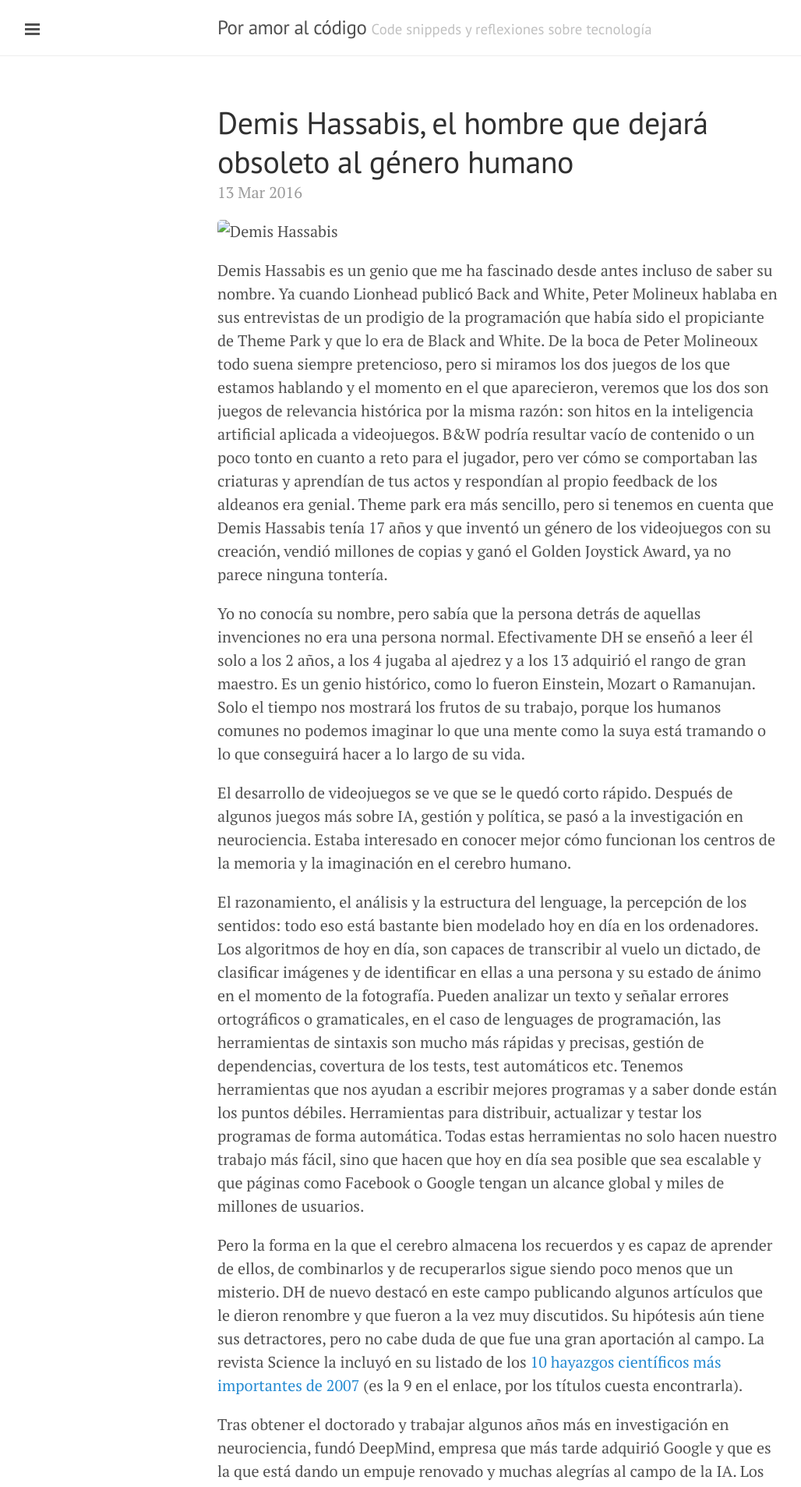
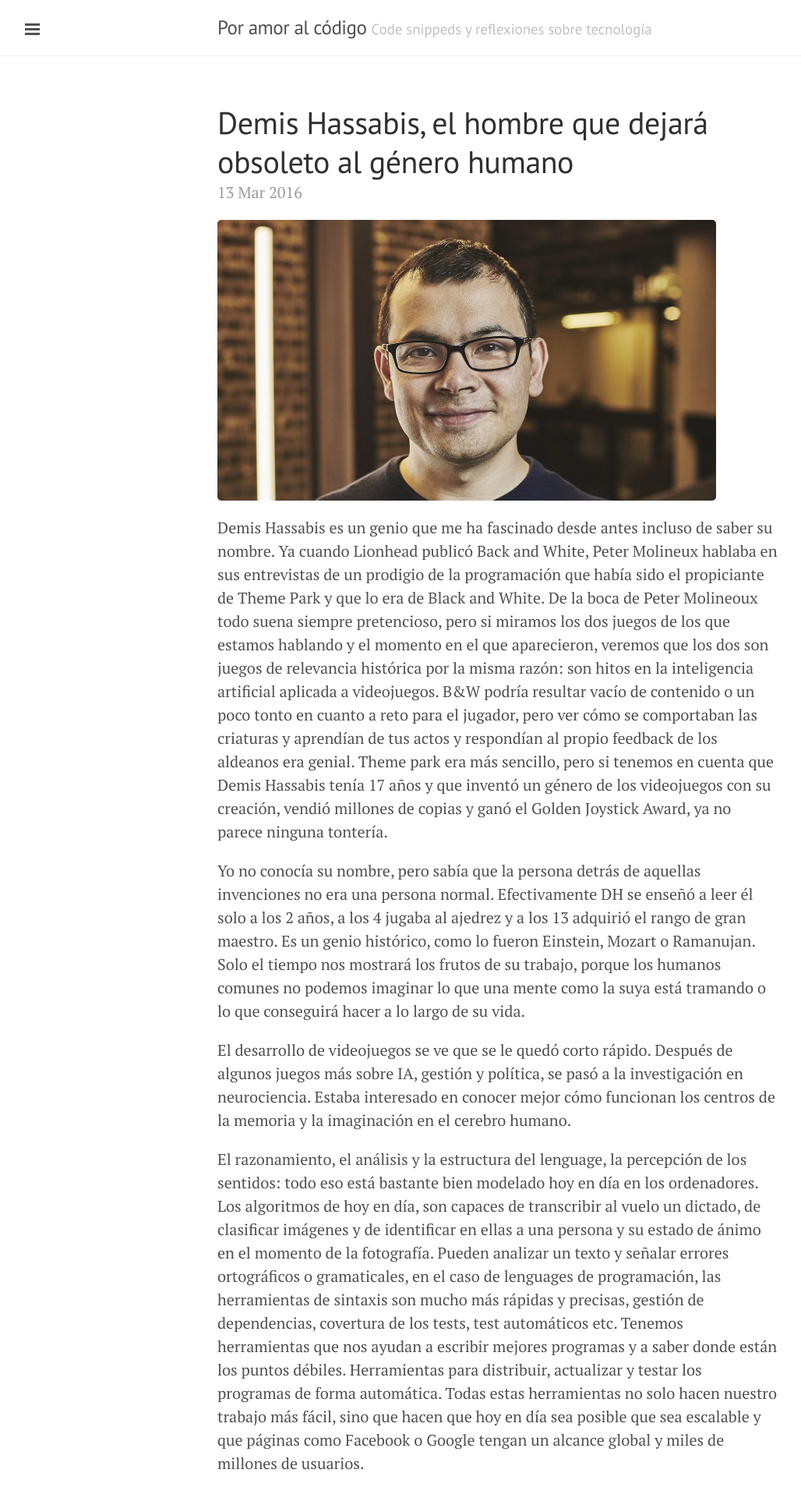
Before and after one commit to juanmirod/juanmirod.github.io, a Jekyll site: the page built from _posts/2016-03-13-Demis-Hassabis-el-hombre-que-nos-dejara-obsoletos.markdown, in a window 1280 px wide. Shown: the top 1907 px of the page at 78% size, without its empty margins (1-1029 px from the left). Built offline with Jekyll 4.4.1, drawn with Linux system fonts in a browser that asks for light colours.

Commit message:
Fix image

```diff
--- a/_posts/2016-03-13-Demis-Hassabis-el-hombre-que-nos-dejara-obsoletos.markdown
+++ b/_posts/2016-03-13-Demis-Hassabis-el-hombre-que-nos-dejara-obsoletos.markdown
@@ -5,7 +5,7 @@ layout: post
 tags: [Inteligencia Artifical]
 ---
 
-![Demis Hassabis](demis-hassabis-640x360.jpg)
+![Demis Hassabis]({{ site.url }}/public/img/demis-hassabis-640x360.jpg)
 
 Demis Hassabis es un genio que me ha fascinado desde antes incluso de saber su nombre. Ya cuando Lionhead publicó Back and White, Peter Molineux hablaba en sus entrevistas de un prodigio de la programación que había sido el propiciante de Theme Park y que lo era de Black and White. De la boca de Peter Molineoux todo suena siempre pretencioso, pero si miramos los dos juegos de los que estamos hablando y el momento en el que aparecieron, veremos que los dos son juegos de relevancia histórica por la misma razón: son hitos en la inteligencia artificial aplicada a videojuegos. B&W podría resultar vacío de contenido o un poco tonto en cuanto a reto para el jugador, pero ver cómo se comportaban las criaturas y aprendían de tus actos y respondían al propio feedback de los aldeanos era genial. Theme park era más sencillo, pero si tenemos en cuenta que Demis Hassabis tenía 17 años y que inventó un género de los videojuegos con su creación, vendió millones de copias y ganó el Golden Joystick Award, ya no parece ninguna tontería.
 
```
